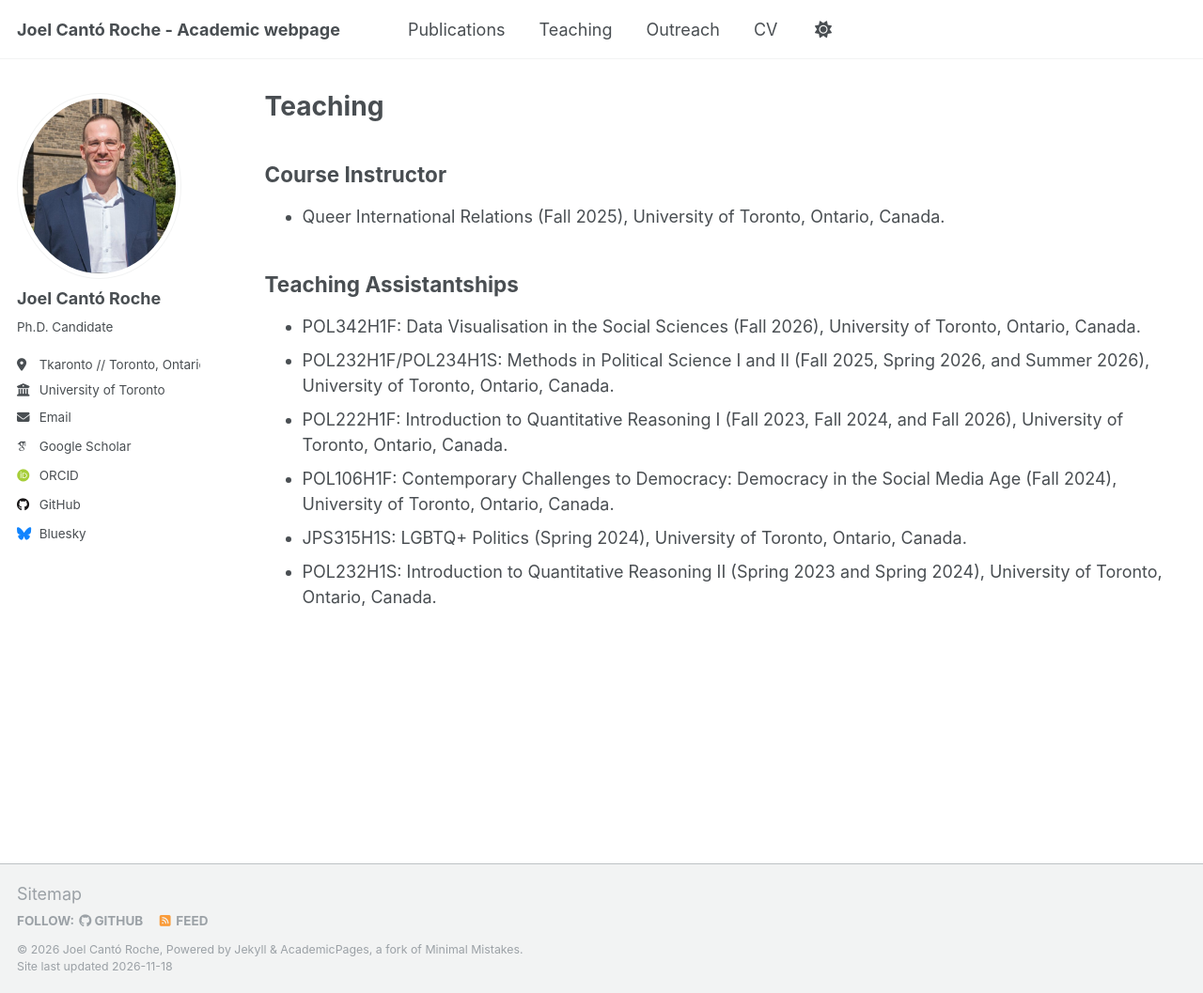
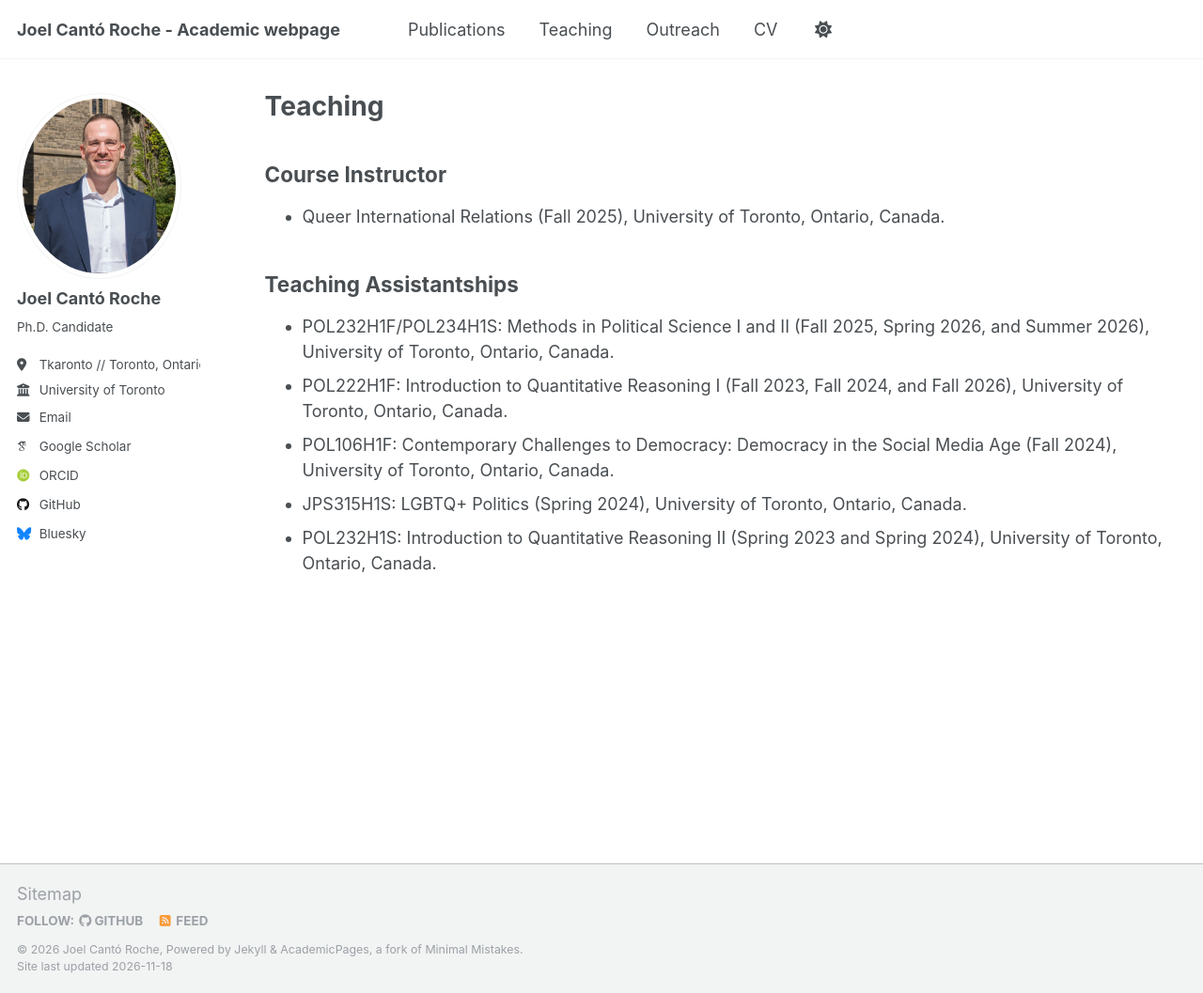
Before and after one commit to jcantoroc/jcantoroc.github.io, a Jekyll site: the page built from _pages/teaching.html, in a window 1280 px wide and 1057 px high. Shown: the whole window at 94% size. Built offline with Jekyll 4.4.1, drawn with Linux system fonts in a browser that asks for light colours; some web fonts are replaced.

Commit message:
Update teaching.html

```diff
--- a/_pages/teaching.html
+++ b/_pages/teaching.html
@@ -12,7 +12,6 @@ author_profile: true
 
 <h2>Teaching Assistantships</h2>
 <ul>
-  <li>POL342H1F: Data Visualisation in the Social Sciences (Fall 2026), University of Toronto, Ontario, Canada.</li>
   <li>POL232H1F/POL234H1S: Methods in Political Science I and II (Fall 2025, Spring 2026, and Summer 2026), University of Toronto, Ontario, Canada.</li>
   <li>POL222H1F: Introduction to Quantitative Reasoning I (Fall 2023, Fall 2024, and Fall 2026), University of Toronto, Ontario, Canada.</li>
   <li>POL106H1F: Contemporary Challenges to Democracy: Democracy in the Social Media Age (Fall 2024), University of Toronto, Ontario, Canada.</li>
```
